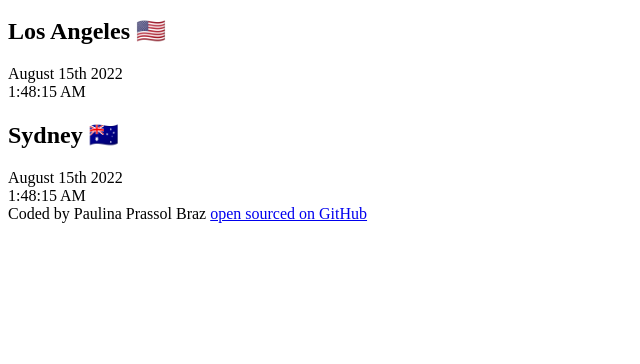
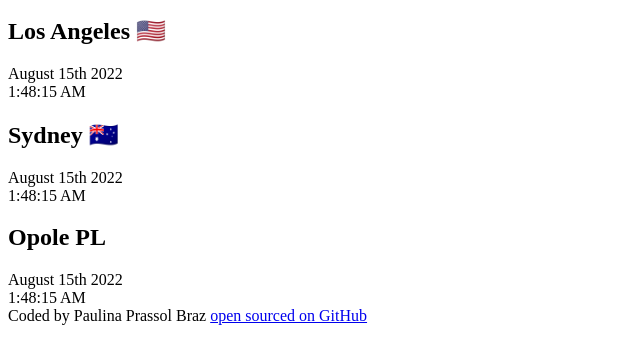
Before and after one commit to PaulinaBraz/World-Clock-Project, a plain HTML site: page index.html in a window 1280 px wide. Shown: the part 102-466 px from the top of the page, without its empty margins (0-640 px from the left). Drawn offline with Linux system fonts and the light colour scheme.

Commit message:
Html city add

```diff
--- a/index.html
+++ b/index.html
@@ -27,7 +27,13 @@
         <div class="date">August 15th 2022</div>
         <div class="time">1:48:15 AM</div>
       </div>
+      <div class="city">
+        <h2>Opole PL</h2>
+        <div class="date">August 15th 2022</div>
+        <div class="time">1:48:15 AM</div>
+      </div>
     </div>
+    <div></div>
     <footer>
       Coded by Paulina Prassol Braz
       <a href="https://github.com/PaulinaBraz/World-Clock-Project">
```
